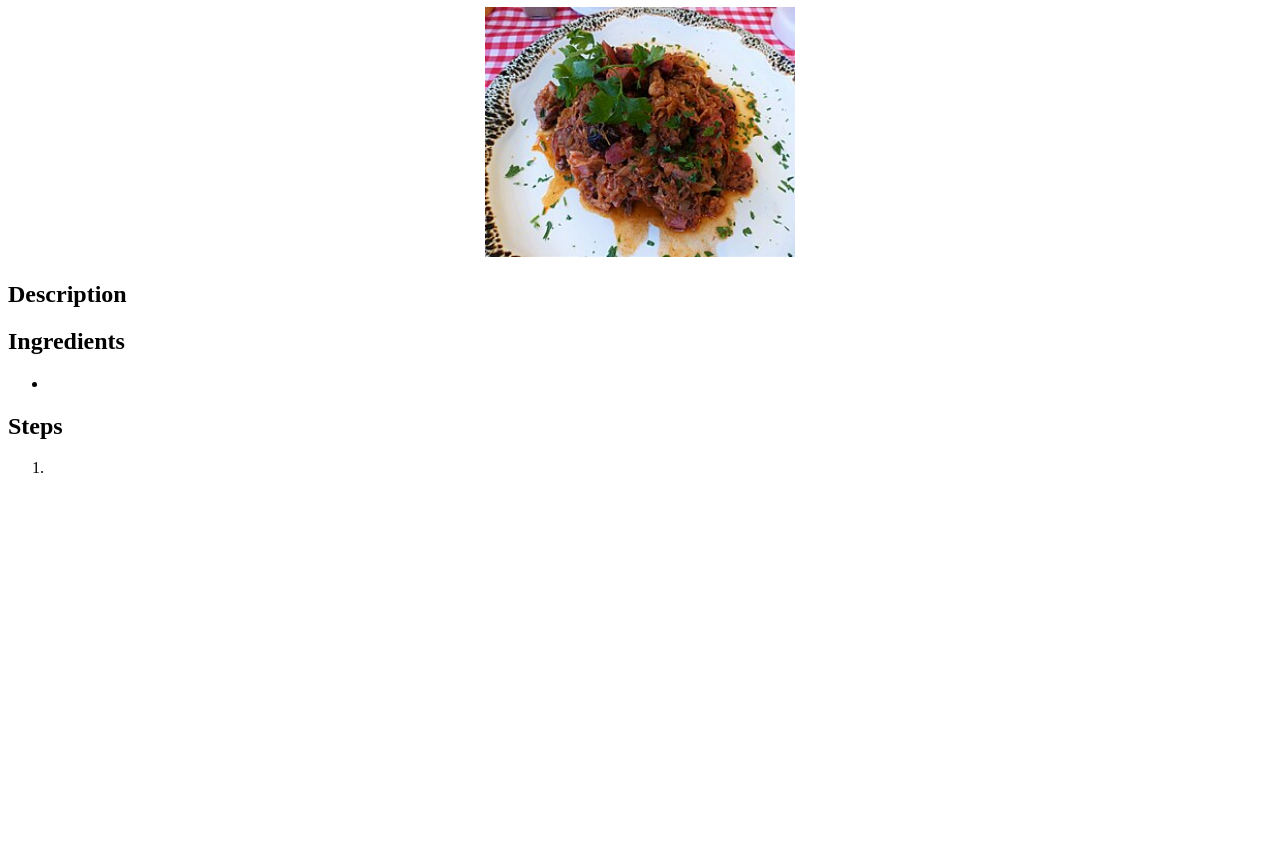
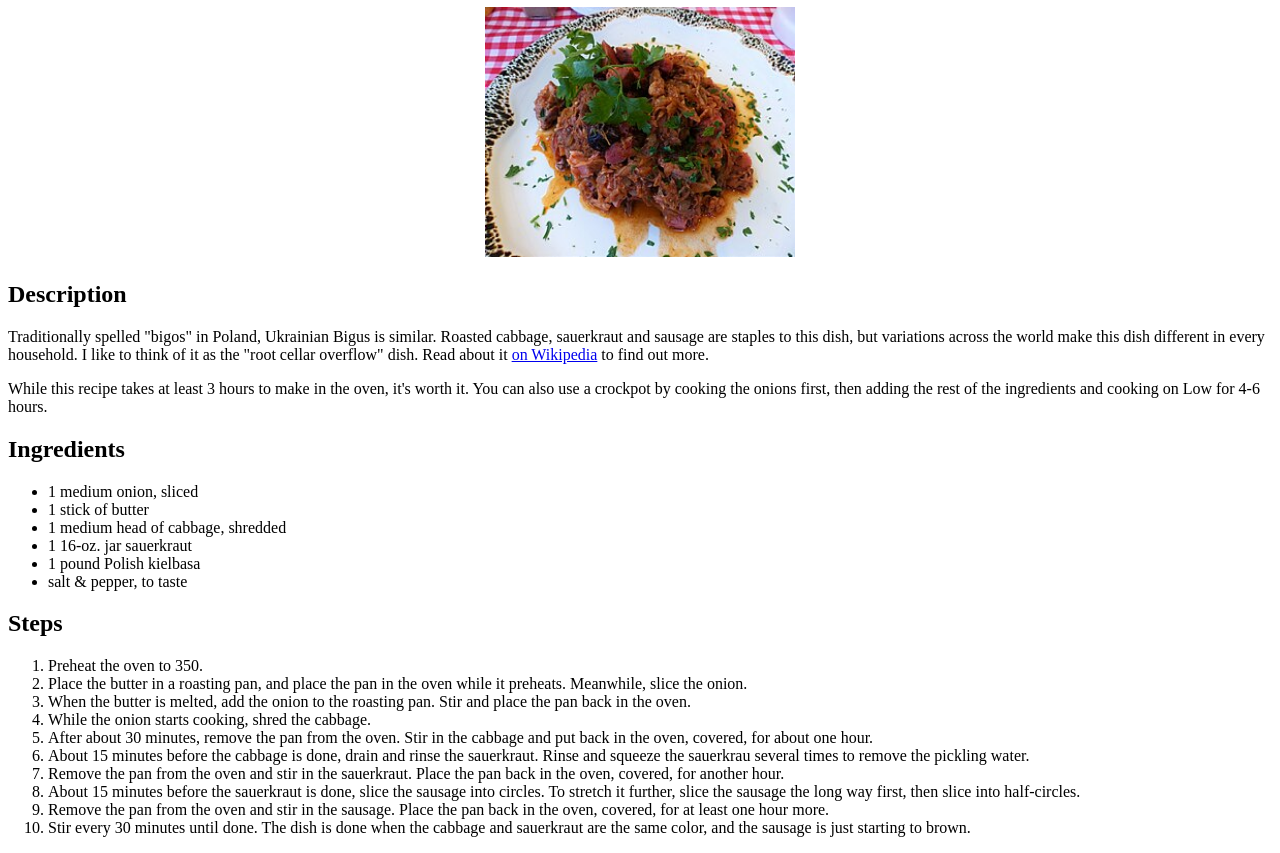
Before and after one commit to mandi628/odin-recipes, a plain HTML site: page recipes/bigus.html in a window 1280 px wide. Shown: the part 73-926 px from the top of the page. Before the commit the page ends 800 px from the top, so only its background shows below. Drawn offline with Linux system fonts and the light colour scheme.

Commit message:
Add bigus.html recipe details

```diff
--- a/recipes/bigus.html
+++ b/recipes/bigus.html
@@ -6,19 +6,34 @@
     <title>Odin Recipes - Bigus</title>
 </head>
 <body>
-    <h1 style="text-align:center">Bigus</h1>
+    <h1 style="text-align:center">Ukrainian Bigus</h1>
     <p style="text-align:center">
         <img src="../images/Bigos.jpg" alt="Bigos - Hunter's Stew" height="250px" width="310px">
     </p>
     <h2>Description</h2>
-    <p></p>
+    <p>Traditionally spelled "bigos" in Poland, Ukrainian Bigus is similar. Roasted cabbage, sauerkraut and sausage are staples to this dish, but variations across the world make this dish different in every household. I like to think of it as the "root cellar overflow" dish. Read about it <a href="https://en.wikipedia.org/wiki/Bigos">on Wikipedia</a> to find out more.</p>
+    <p>While this recipe takes at least 3 hours to make in the oven, it's worth it. You can also use a crockpot by cooking the onions first, then adding the rest of the ingredients and cooking on Low for 4-6 hours.</p>
     <h2>Ingredients</h2>
     <ul>
-        <li></li>
+        <li>1 medium onion, sliced</li>
+        <li>1 stick of butter</li>
+        <li>1 medium head of cabbage, shredded</li>
+        <li>1 16-oz. jar sauerkraut</li>
+        <li>1 pound Polish kielbasa</li>
+        <li>salt & pepper, to taste</li>
     </ul>
     <h2>Steps</h2>
     <ol>
-        <li></li>
+        <li>Preheat the oven to 350.</li>
+        <li>Place the butter in a roasting pan, and place the pan in the oven while it preheats. Meanwhile, slice the onion.</li>
+        <li>When the butter is melted, add the onion to the roasting pan. Stir and place the pan back in the oven.</li>
+        <li>While the onion starts cooking, shred the cabbage.</li>
+        <li>After about 30 minutes, remove the pan from the oven. Stir in the cabbage and put back in the oven, covered, for about one hour.</li>
+        <li>About 15 minutes before the cabbage is done, drain and rinse the sauerkraut. Rinse and squeeze the sauerkrau several times to remove the pickling water.</li>
+        <li>Remove the pan from the oven and stir in the sauerkraut. Place the pan back in the oven, covered, for another hour.</li>
+        <li>About 15 minutes before the sauerkraut is done, slice the sausage into circles. To stretch it further, slice the sausage the long way first, then slice into half-circles.</li>
+        <li>Remove the pan from the oven and stir in the sausage. Place the pan back in the oven, covered, for at least one hour more.</li>
+        <li>Stir every 30 minutes until done. The dish is done when the cabbage and sauerkraut are the same color, and the sausage is just starting to brown.</li>
     </ol>
 </body>
 </html>
```
